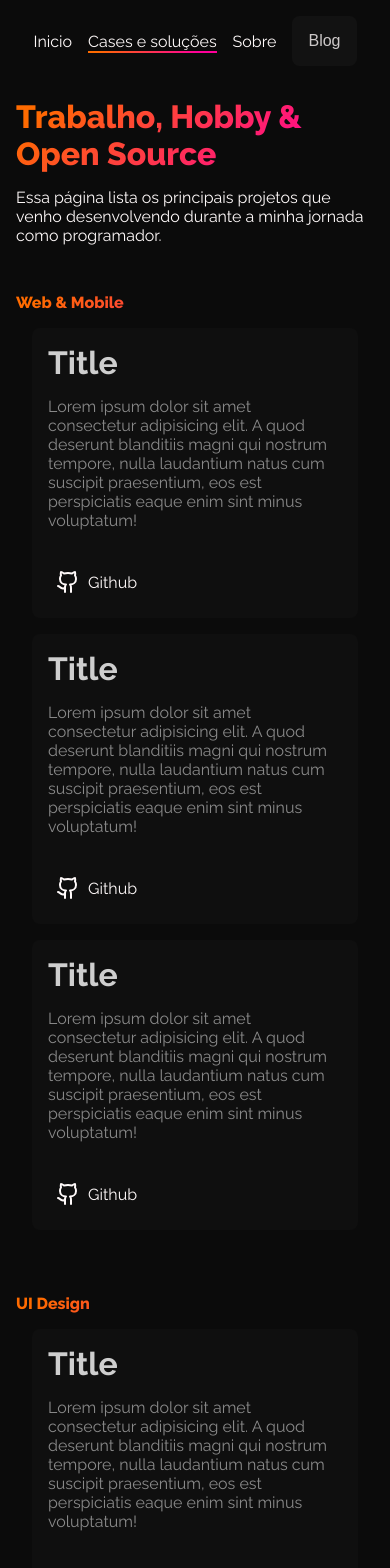
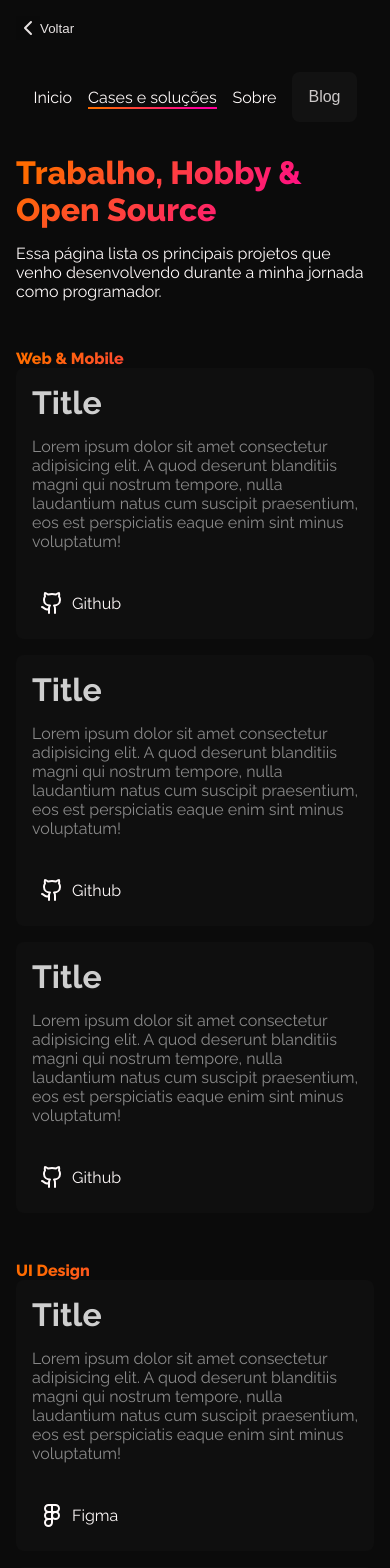
Before and after one commit to ThiagoFragata/portfolio, a Next.js app: page /cases-and-solutions in a window 390 px wide. Shown: the top 1568 px of the page. Built offline with nearby package versions, Linux system fonts and the light colour scheme.

Commit message:
styles: responsive cards of cases and solutions

```diff
--- a/src/app/cases-and-solutions/page.tsx
+++ b/src/app/cases-and-solutions/page.tsx
@@ -17,19 +17,19 @@ export default function CasesAndSolutions() {
         <h2>Web & Mobile</h2>
       </div>
 
-      <div className={styles.flex}>
-        <Card size="large" />
-        <Card size="large" />
-        <Card size="large" />
+      <div className={styles.grid3}>
+        <Card />
+        <Card />
+        <Card />
       </div>
 
       <div className={styles.title}>
         <h2>UI Design</h2>
       </div>
 
-      <div className={styles.flex}>
-        <Card type="design" size="small" />
-        <Card type="design" size="small" />
+      <div className={styles.grid2}>
+        <Card type="design" />
+        <Card type="design" />
       </div>
 
       <div className={styles.title}>
--- a/src/components/card/card.module.scss
+++ b/src/components/card/card.module.scss
@@ -1,8 +1,6 @@
 .card {
     background: var(--dark);
     padding: 1rem;
-
-    max-width: 448px;
 
     border-radius: 0.5rem;
 
@@ -38,3 +36,10 @@
         }
     }
 }
+
+@media (max-width: 425px) {
+    .card {
+        width: 100% !important;
+        min-width: 100% !important;
+    }
+}
--- a/src/components/card/index.tsx
+++ b/src/components/card/index.tsx
@@ -3,15 +3,11 @@ import styles from './card.module.scss'
 
 interface CardProps {
   type?: 'develop' | 'design'
-  size: 'large' | 'small'
 }
 
-export function Card({ type = 'develop', size }: CardProps) {
+export function Card({ type = 'develop' }: CardProps) {
   return (
-    <div
-      className={styles.card}
-      style={{ maxWidth: `${size === 'large' ? '448px' : '688px'}` }}
-    >
+    <div className={styles.card}>
       <h3>Title</h3>
       <p>
         Lorem ipsum dolor sit amet consectetur adipisicing elit. A quod deserunt
--- a/src/components/navbar/index.tsx
+++ b/src/components/navbar/index.tsx
@@ -1,12 +1,19 @@
 'use client'
 import Link from 'next/link'
 import styles from './navbar.module.scss'
-import { usePathname } from 'next/navigation'
+import { usePathname, useRouter } from 'next/navigation'
+import { ChevronLeft } from 'lucide-react'
 
 export function Navbar() {
   const pathname = usePathname()
-
+  const { back } = useRouter()
   return (
+    <div className={styles.container}>
+      {pathname !== '/' && (
+        <button className={styles.back} onClick={() => back()}>
+          <ChevronLeft /> Voltar
+        </button>
+      )}
       <ul className={styles.list}>
         <li
           className={`
@@ -36,5 +43,6 @@ export function Navbar() {
           </button>
         </li>
       </ul>
+    </div>
   )
 }
--- a/src/components/navbar/navbar.module.scss
+++ b/src/components/navbar/navbar.module.scss
@@ -1,4 +1,22 @@
+.container {
+    display: flex;
+    align-items: center;
+    width: 100%;
+    max-width: 1440px;
+    margin: 0 auto;
+}
+
+.back {
+    display: flex;
+    align-items: center;
+    color: var(--light);
+
+    cursor: pointer;
+}
+
 .list {
+    margin-left: 50%;
+    transform: translateX(-75%);
     list-style: none;
     display: flex;
     align-self: center;
@@ -60,3 +78,55 @@
         cursor: not-allowed;
     }
 }
+
+@media (max-width: 768px) {
+    .container {
+        display: flex;
+        align-items: center;
+        width: 100%;
+        max-width: 1440px;
+        margin: 0 auto;
+    }
+
+    .back {
+        display: flex;
+        align-items: center;
+        color: var(--light);
+
+        padding: 1rem;
+
+        cursor: pointer;
+    }
+
+    .list {
+        margin-left: 0;
+        transform: translateX(0);
+    }
+}
+
+@media (max-width: 425px) {
+    .container {
+        display: flex;
+        flex-direction: column;
+        align-items: flex-start;
+        justify-content: flex-start;
+        width: 100%;
+        max-width: 1440px;
+        margin: 0 auto;
+    }
+
+    .back {
+        display: flex;
+        align-items: center;
+        color: var(--light);
+
+        padding: 1rem;
+
+        cursor: pointer;
+    }
+
+    .list {
+        margin-left: 0;
+        transform: translateX(0);
+    }
+}
--- a/src/styles/cases-and-solutions.module.scss
+++ b/src/styles/cases-and-solutions.module.scss
@@ -44,14 +44,34 @@
     margin-top: 2rem;
 }
 
-.flex {
-    display: flex;
-    flex-direction: row;
-    flex-wrap: wrap;
-    justify-content: space-between;
-    gap: 1rem;
+.grid3 {
+    display: grid;
+    grid-template-columns: repeat(3, 1fr);
+    grid-gap: 1rem;
+}
 
-    padding: 1rem;
+@media (max-width: 768px) {
+    .grid3 {
+        grid-template-columns: repeat(2, 1fr);
+    }
+}
+
+@media (max-width: 480px) {
+    .grid3 {
+        grid-template-columns: 1fr;
+    }
+}
+
+.grid2 {
+    display: grid;
+    grid-template-columns: repeat(2, 1fr);
+    grid-gap: 1rem;
+}
+
+@media (max-width: 480px) {
+    .grid2 {
+        grid-template-columns: 1fr;
+    }
 }
 
 .projects {
```
Lines whose indentation alone changed are shown as unchanged.
